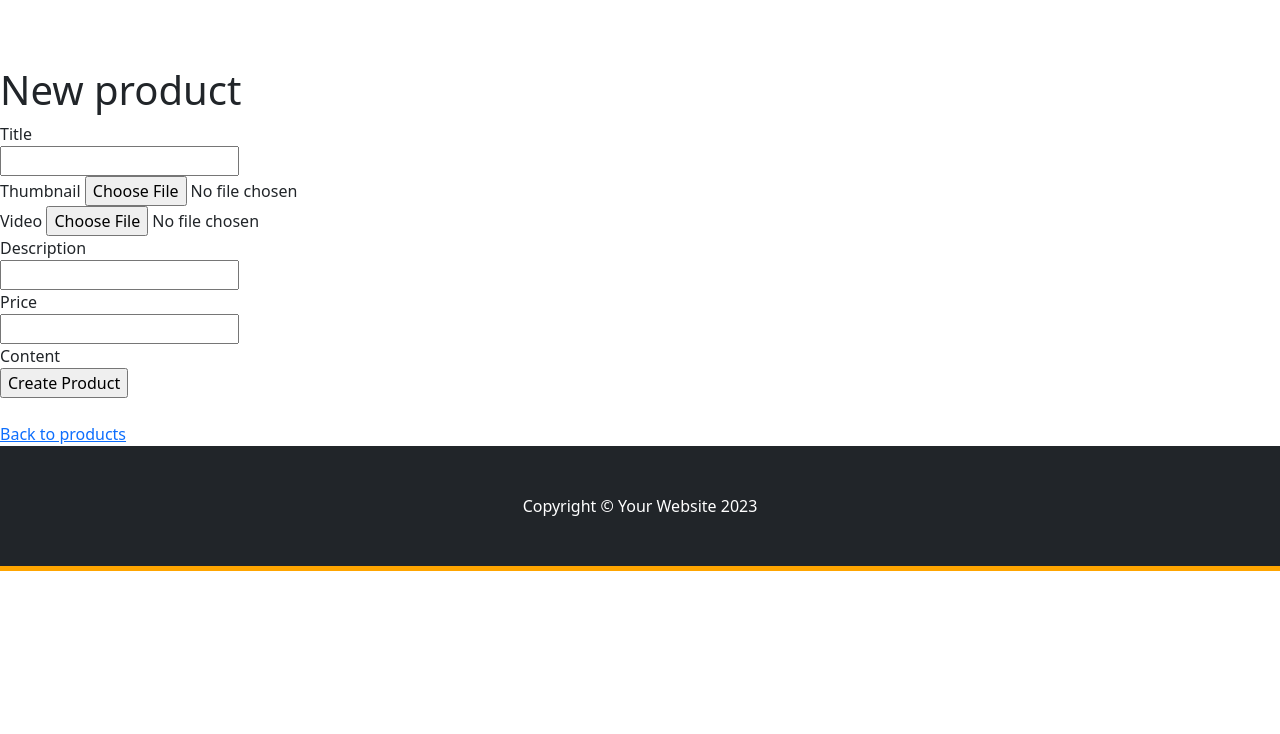
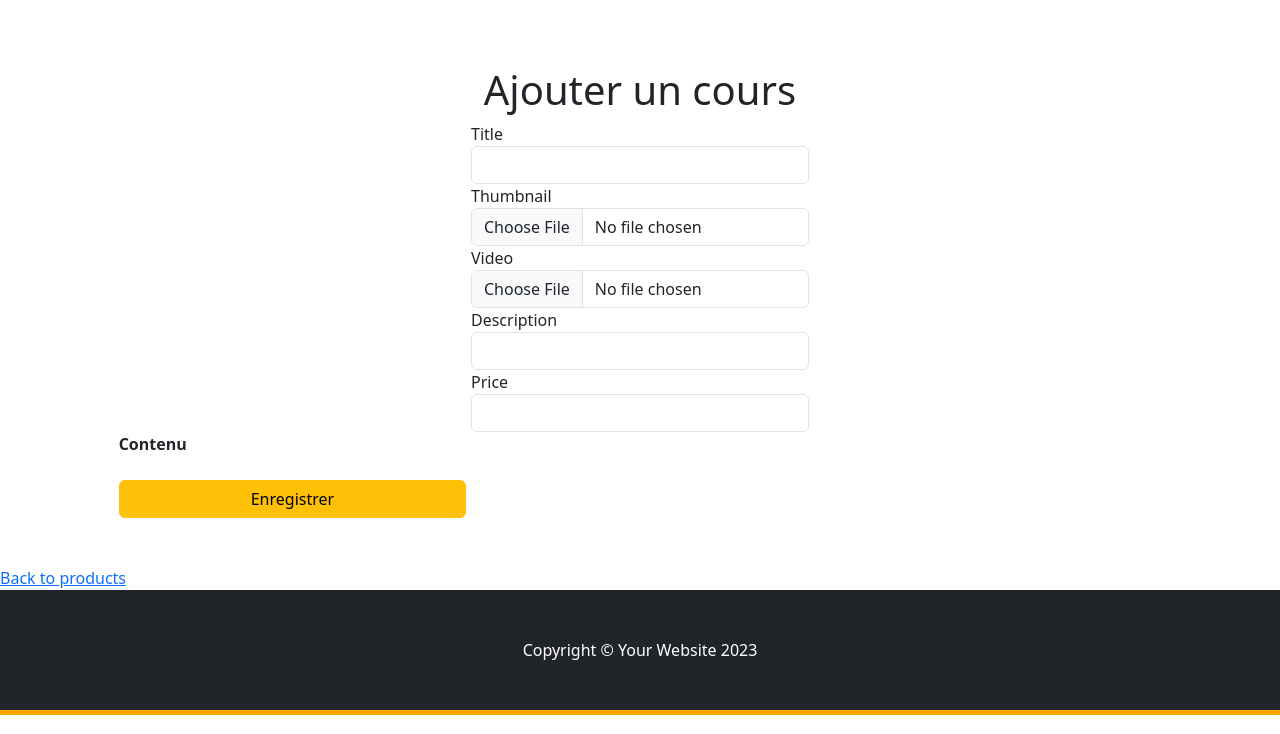
Before and after one commit to Zicrou/awformations, a Rails app: page /products/new in a window 1280 px wide. Shown: the part 66-800 px from the top of the page. Run offline with Rails 7, Linux system fonts and the light colour scheme; data comes from the database, SQL or seed files in the repository; data that the repository does not hold is empty; style sheets or scripts are compiled from the project's sources; some libraries are stand-ins or nearby versions.

Commit message:
Styled form and new product page

```diff
--- a/app/views/products/_form.html.erb
+++ b/app/views/products/_form.html.erb
@@ -1,8 +1,8 @@
+<div class="container d-flex justify-content-center" style="width:75%">
     <%= form_with(model: product) do |form| %>
     <% if product.errors.any? %>
       <div style="color: red">
         <h2><%= pluralize(product.errors.count, "error") %> prohibited this product from being saved:</h2>
-
         <ul>
           <% product.errors.each do |error| %>
             <li><%= error.full_message %></li>
@@ -11,37 +11,38 @@
       </div>
     <% end %>
 
-  <div>
+    <div class="form-group" >
       <%= form.label :title, style: "display: block" %>
-    <%= form.text_field :title %>
+      <%= form.text_field :title, class:"form-control" %>
     </div>
 
-  <div class="field">
+    <div class="form-group">
       <%= form.label :thumbnail %>
-    <%= form.file_field :thumbnail %>
+      <%= form.file_field :thumbnail, class:"form-control" %>
     </div>
 
-  <div class="field">
+    <div class="form-group">
       <%= form.label :video %>
-    <%= form.file_field :video %>
+      <%= form.file_field :video, class:"form-control" %>
     </div>
 
-  <div>
+    <div class="form-group">
       <%= form.label :description, style: "display: block" %>
-    <%= form.text_field :description %>
+      <%= form.text_field :description, class:"form-control" %>
     </div>
 
-  <div>
+    <div class="form-group">
       <%= form.label :price, style: "display: block" %>
-    <%= form.text_field :price %>
+      <%= form.text_field :price, class:"form-control" %>
+    </div>
 </div>
 
-  <div>
-    <%= form.label :content, style: "display: block" %>
-    <%= form.rich_text_area :content %>
+<div class="container justify-content-center col-md-10">
+  <b><%= form.label :contenu, style: "display: block" %></b>
+  <%= form.rich_text_area :content,cols: 30, rows: 10  %>
+  <div class="my-4">
+    <%= form.submit "Enregistrer", class:"btn btn-warning col-md-4" %>
+  </div>
 </div>
 
-  <div>
-    <%= form.submit %>
-  </div>
 <% end %>
--- a/app/views/products/new.html.erb
+++ b/app/views/products/new.html.erb
@@ -1,4 +1,4 @@
-<h1>New product</h1>
+<h1 class="d-flex justify-content-center">Ajouter un cours</h1>
 
 <%= render "form", product: @product %>
 
```
Lines whose indentation alone changed are shown as unchanged.
